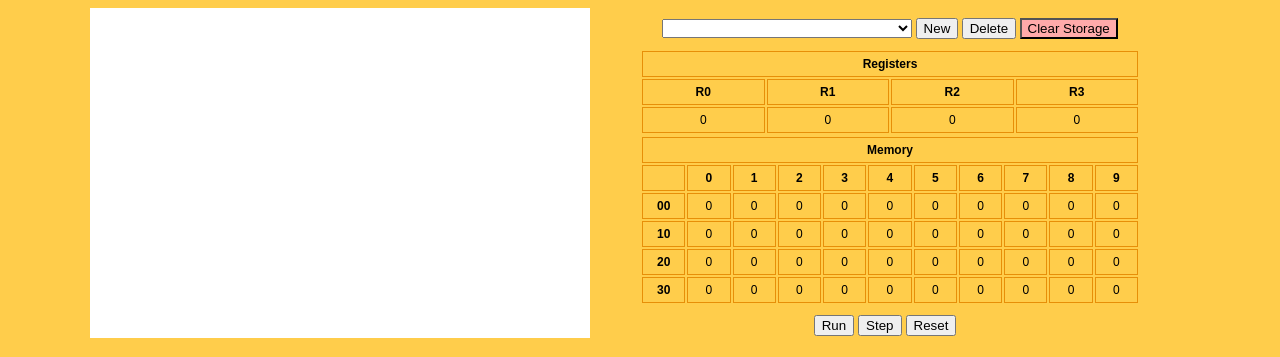
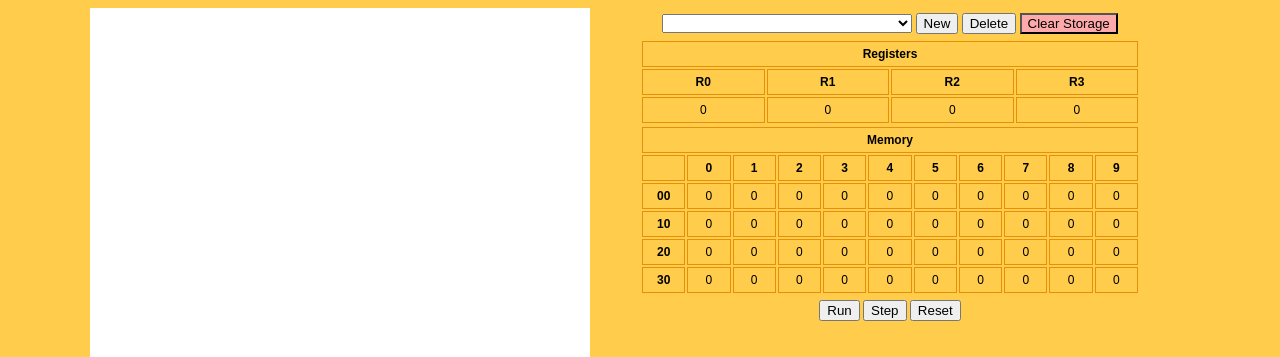
Before and after one commit to sulewicz/jsasm, a website built with Parcel: page src/index.html in a window 1280 px wide. Shown: the top 357 px of the page. Built offline with nearby package versions, Linux system fonts and the light colour scheme.

Commit message:
UI improvements.

```diff
--- a/src/css/main.css
+++ b/src/css/main.css
@@ -10,7 +10,7 @@ body {
 }
 
 #workspace {
-    height: 350px;
+    height: 400px;
 }
 
 #footer {
@@ -110,7 +110,7 @@ td {
     float: left;
     background-color: #ffffff;
     width: 500px;
-    height: 330px;
+    height: 360px;
 }
 
 #clear_storage_btn {
@@ -119,7 +119,7 @@ td {
 
 #controls,
 #filesystem {
-    margin: 10px;
+    margin: 5px;
 }
 
 #filesystem select {
--- a/src/index.html
+++ b/src/index.html
@@ -123,12 +123,12 @@ THE SOFTWARE IS PROVIDED "AS IS", WITHOUT WARRANTY OF ANY KIND, EXPRESS OR IMPLI
                             </tr>
                         </table>
                     </div>
+                    <div id="controls">
+                        <input type="button" id="run_btn" value="Run" />
+                        <input type="button" id="step_btn" value="Step" />
+                        <input type="button" id="reset_btn" value="Reset" />
+                    </div>
                     <div id="error"></div>
-                </div>
-                <div id="controls">
-                    <input type="button" id="run_btn" value="Run" />
-                    <input type="button" id="step_btn" value="Step" />
-                    <input type="button" id="reset_btn" value="Reset" />
                 </div>
             </div>
             <div id="help">
```
